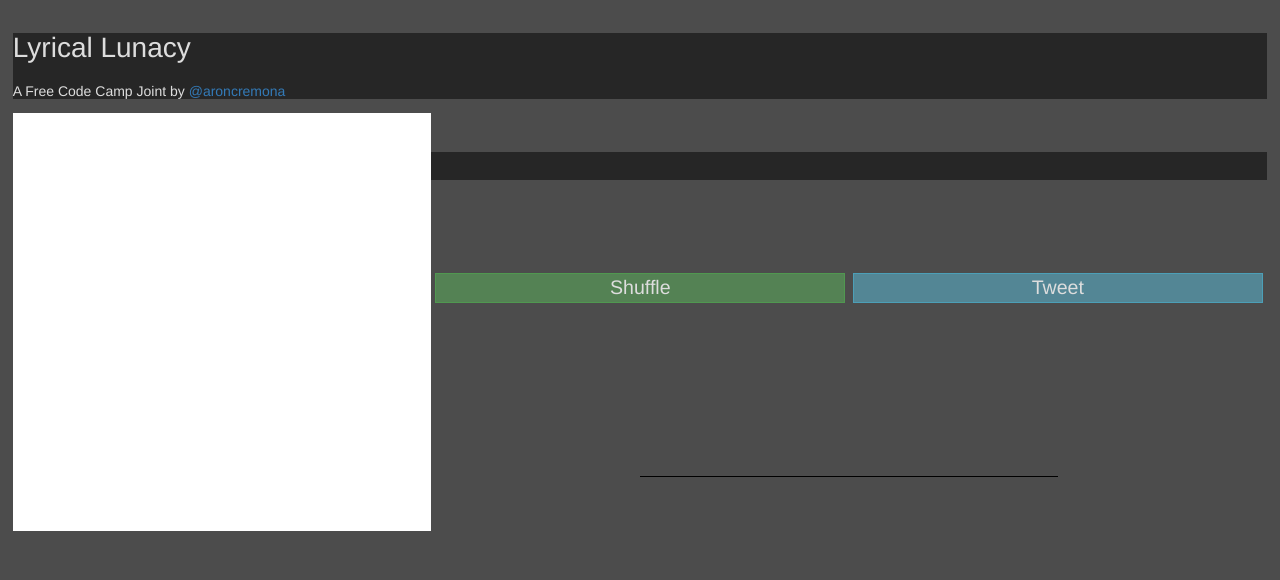
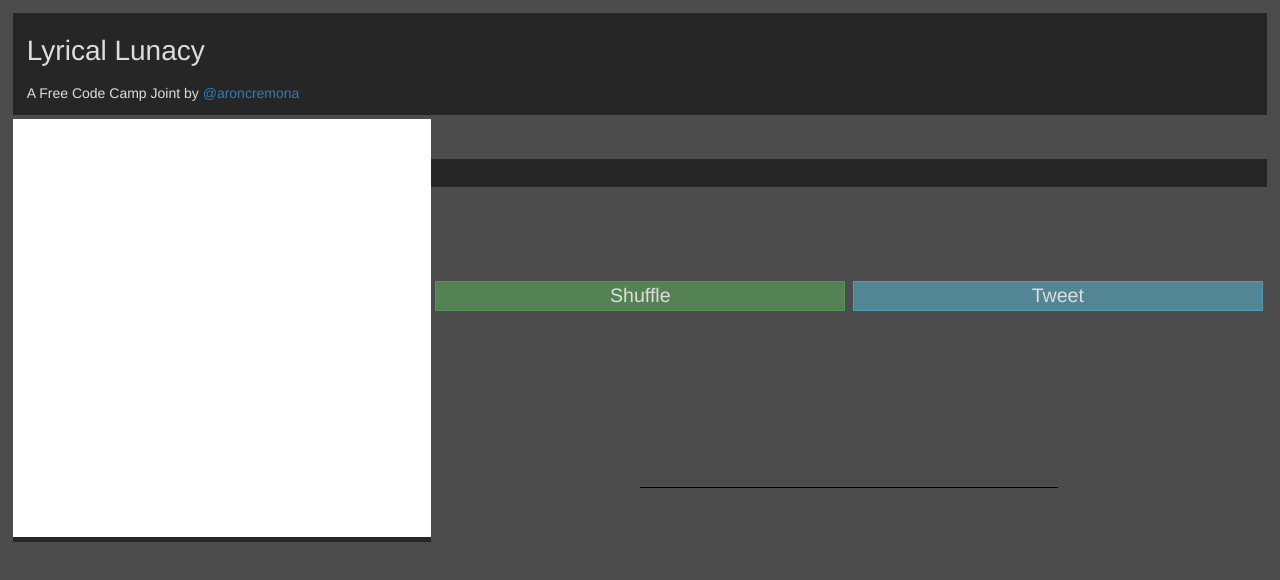
Before and after one commit to AaronCremona/fcc-random-quote, a plain HTML site: page index.html in a window 1280 px wide. Drawn offline with Linux system fonts and the light colour scheme; no server answers; grey boxes are pictures that could not be loaded.

Commit message:
added a padding to grey background containers

```diff
--- a/css/custom.css
+++ b/css/custom.css
@@ -102,6 +102,7 @@ video {
 .grey-background {
 	background: rgba(0,0,0,.5);
 	color: #ddd;
+	padding: .2em 0 .2em 1em;
 }
 
 .subtitle {
--- a/index.html
+++ b/index.html
@@ -25,7 +25,7 @@
       <div class="row title-row">
         <div class="title grey-background">
           <h1>Lyrical Lunacy</h1>
-          <h2 class="subtitle">A Free Code Camp Joint by <a href='https://twitter.com/aroncremona'>@aroncremona</a></h2>
+          <h2 class="subtitle">A Free Code Camp Joint by <a href='https://twitter.com/aroncremona' target="_blank">@aroncremona</a></h2>
         </div>
       </div>
   		<div class="row app">
```
